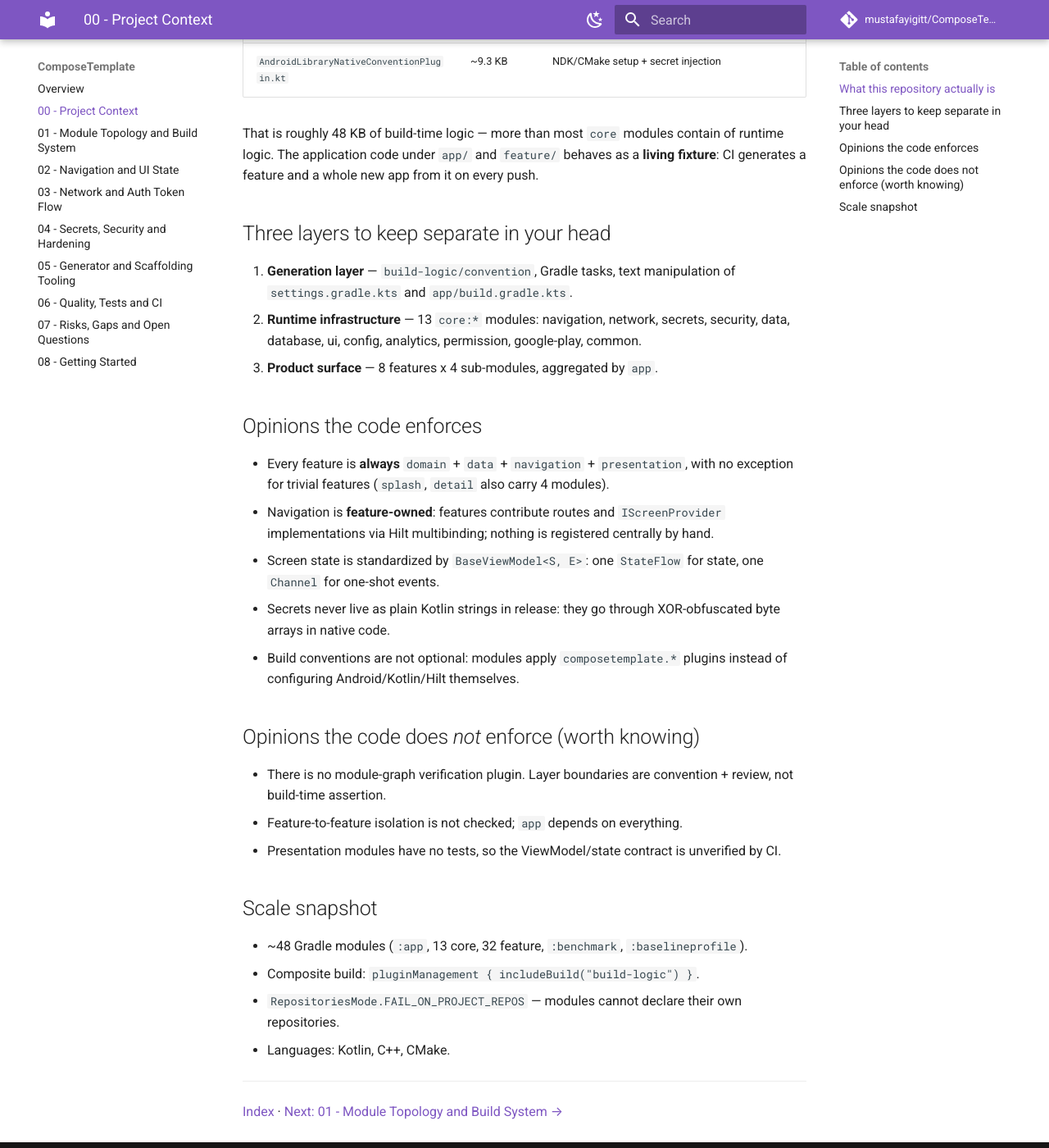
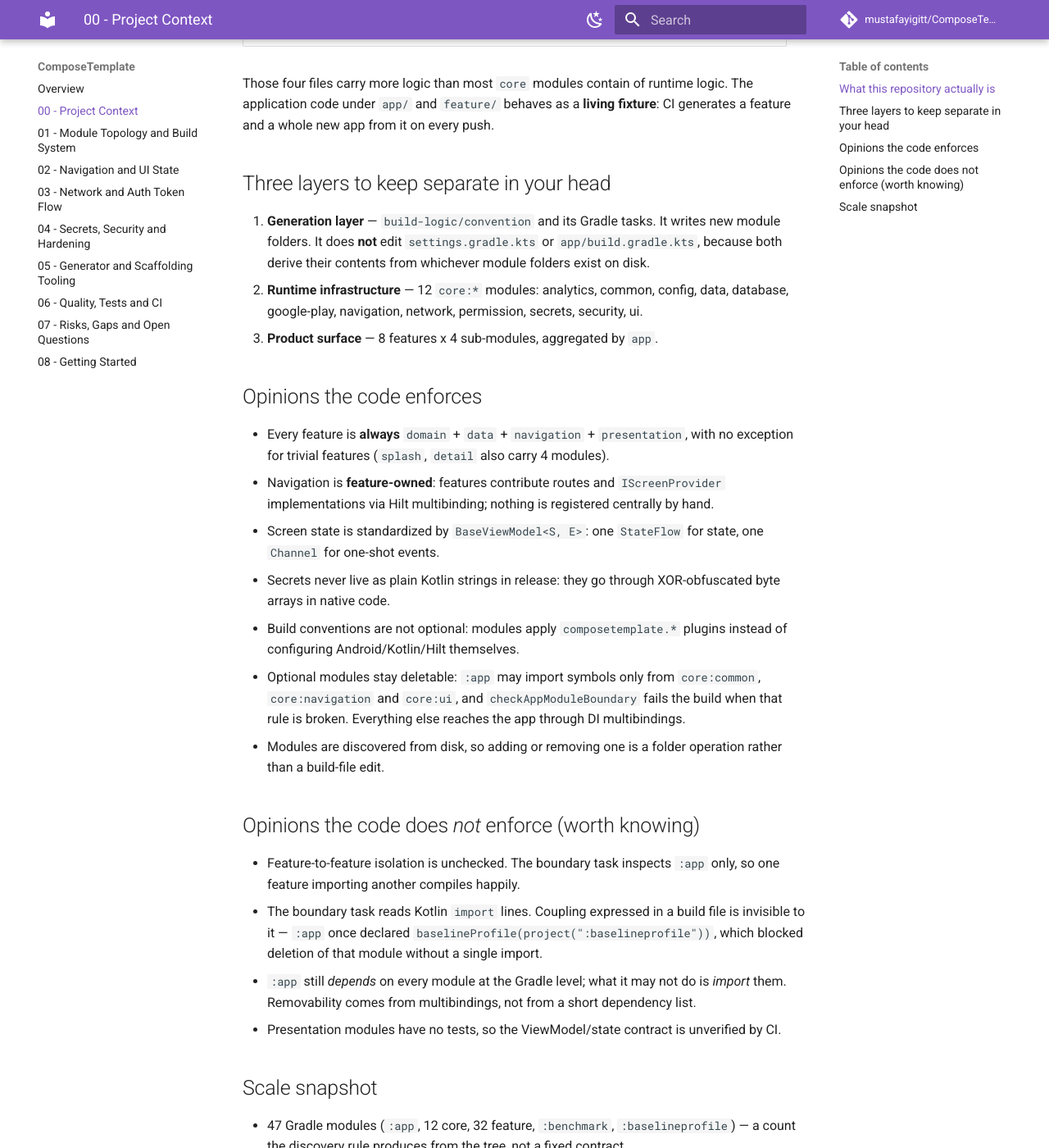
Before and after one commit to mustafayigitt/ComposeTemplate, an MkDocs documentation site: the page built from wiki/00-project-context.md, in a window 1280 px wide and 1400 px high, scrolled down 509 px. Shown: the whole window at 82% size. Built offline with MkDocs 1.6.1 and Material for MkDocs 9.7.7, drawn with Linux system fonts in a browser that asks for light colours; comment, search, counter and statistics services are not loaded; some of the changed text lies outside the part shown.

Commit message:
docs: correct project context and wiki index after the boundary and discovery changes (#25)
wiki/00 claimed there is no module-graph verification plugin and that layer
boundaries are convention plus review. composetemplate.app.boundary has enforced
that rule at build time since the checkAppModuleBoundary task landed, so the page
was telling readers a guardrail does not exist.

The same page counted 13 core modules next to a list naming 12, described the
generation layer as text-manipulating settings.gradle.kts and app/build.gradle.kts
after that mechanism was deliberately removed, and said scaffoldFeature wires the
new feature into the build.

The plugin size table is dropped rather than corrected. Every figure in it was
already wrong after the scaffold rewrite, and byte counts go stale on each edit
while carrying no information a reader acts on.

wiki/README.md still advertised 17 convention plugins and four CI jobs; there are
19 and five. Module totals are stated as 47, which is what the discovery rule
actually includes today.

```diff
--- a/wiki/00-project-context.md
+++ b/wiki/00-project-context.md
@@ -6,19 +6,19 @@ The mental model needed before reading any other page.
 
 The product is the **generator**, not the app. Evidence from `build-logic/convention`:
 
-| Plugin | Size | Role |
-| --- | --- | --- |
-| `ScaffoldFeaturePlugin.kt` | ~15.2 KB | Generates a 4-module feature and wires it into the build |
-| `ValidateSecretsPlugin.kt` | ~15.1 KB | `validateSecrets`, `scanApkForSecrets`, `hardeningReport` |
-| `CreateNewAppPlugin.kt` | ~8.5 KB | Rebrands the template into a new sibling project |
-| `AndroidLibraryNativeConventionPlugin.kt` | ~9.3 KB | NDK/CMake setup + secret injection |
+| Plugin | Role |
+| --- | --- |
+| `ScaffoldFeaturePlugin.kt` | Generates a four-module feature from templates |
+| `ValidateSecretsPlugin.kt` | `validateSecrets`, `scanApkForSecrets`, `hardeningReport` |
+| `CreateNewAppPlugin.kt` | Rebrands the template into a new sibling project |
+| `AndroidLibraryNativeConventionPlugin.kt` | NDK/CMake setup + secret injection |
 
-That is roughly 48 KB of build-time logic — more than most `core` modules contain of runtime logic. The application code under `app/` and `feature/` behaves as a **living fixture**: CI generates a feature and a whole new app from it on every push.
+Those four files carry more logic than most `core` modules contain of runtime logic. The application code under `app/` and `feature/` behaves as a **living fixture**: CI generates a feature and a whole new app from it on every push.
 
 ## Three layers to keep separate in your head
 
-1. **Generation layer** — `build-logic/convention`, Gradle tasks, text manipulation of `settings.gradle.kts` and `app/build.gradle.kts`.
-2. **Runtime infrastructure** — 13 `core:*` modules: navigation, network, secrets, security, data, database, ui, config, analytics, permission, google-play, common.
+1. **Generation layer** — `build-logic/convention` and its Gradle tasks. It writes new module folders. It does **not** edit `settings.gradle.kts` or `app/build.gradle.kts`, because both derive their contents from whichever module folders exist on disk.
+2. **Runtime infrastructure** — 12 `core:*` modules: analytics, common, config, data, database, google-play, navigation, network, permission, secrets, security, ui.
 3. **Product surface** — 8 features x 4 sub-modules, aggregated by `app`.
 
 ## Opinions the code enforces
@@ -28,17 +28,20 @@ That is roughly 48 KB of build-time logic — more than most `core` modules cont
 - Screen state is standardized by `BaseViewModel<S, E>`: one `StateFlow` for state, one `Channel` for one-shot events.
 - Secrets never live as plain Kotlin strings in release: they go through XOR-obfuscated byte arrays in native code.
 - Build conventions are not optional: modules apply `composetemplate.*` plugins instead of configuring Android/Kotlin/Hilt themselves.
+- Optional modules stay deletable: `:app` may import symbols only from `core:common`, `core:navigation` and `core:ui`, and `checkAppModuleBoundary` fails the build when that rule is broken. Everything else reaches the app through DI multibindings.
+- Modules are discovered from disk, so adding or removing one is a folder operation rather than a build-file edit.
 
 ## Opinions the code does *not* enforce (worth knowing)
 
-- There is no module-graph verification plugin. Layer boundaries are convention + review, not build-time assertion.
-- Feature-to-feature isolation is not checked; `app` depends on everything.
+- Feature-to-feature isolation is unchecked. The boundary task inspects `:app` only, so one feature importing another compiles happily.
+- The boundary task reads Kotlin `import` lines. Coupling expressed in a build file is invisible to it — `:app` once declared `baselineProfile(project(":baselineprofile"))`, which blocked deletion of that module without a single import.
+- `:app` still *depends* on every module at the Gradle level; what it may not do is *import* them. Removability comes from multibindings, not from a short dependency list.
 - Presentation modules have no tests, so the ViewModel/state contract is unverified by CI.
 
 ## Scale snapshot
 
-- ~48 Gradle modules (`:app`, 13 core, 32 feature, `:benchmark`, `:baselineprofile`).
-- Composite build: `pluginManagement { includeBuild("build-logic") }`.
+- 47 Gradle modules (`:app`, 12 core, 32 feature, `:benchmark`, `:baselineprofile`) — a count the discovery rule produces from the tree, not a fixed contract.
+- 19 convention plugins in a composite build: `pluginManagement { includeBuild("build-logic") }`.
 - `RepositoriesMode.FAIL_ON_PROJECT_REPOS` — modules cannot declare their own repositories.
 - Languages: Kotlin, C++, CMake.
 
```
Also changed, not shown: wiki/README.md (+5 -5 lines).
